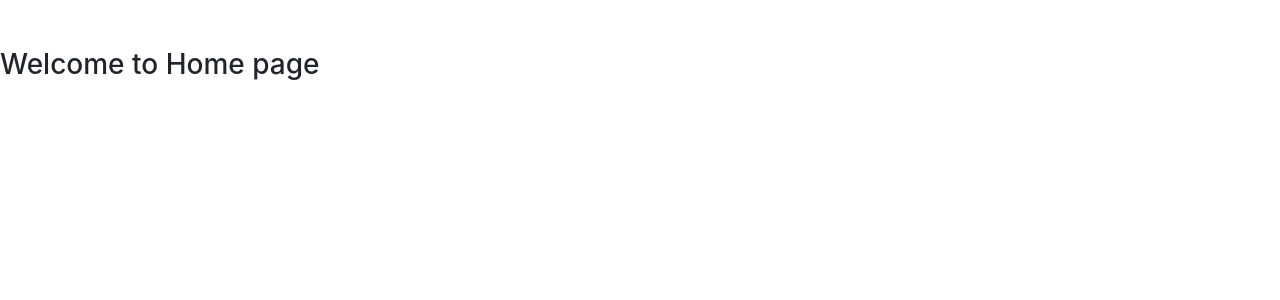
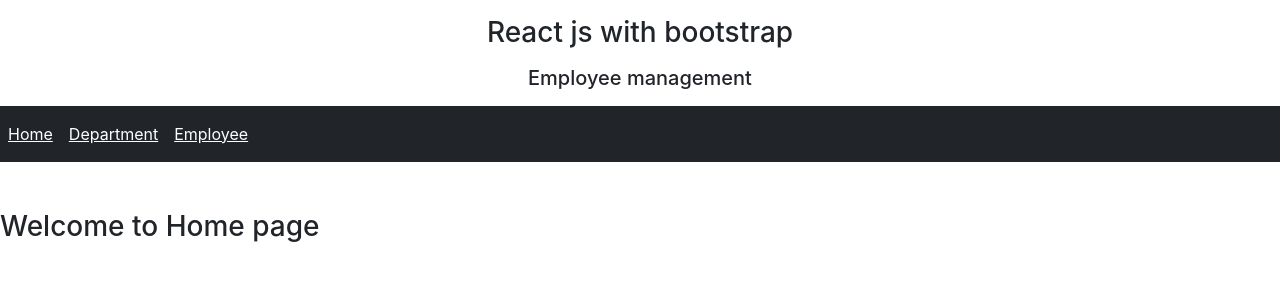
Before and after one commit to heimzza/employees, a React (Create React App) app: page / in a window 1280 px wide. Shown: the top 300 px of the page. Built offline with nearby package versions, Linux system fonts and the light colour scheme.

Commit message:
navbar added

```diff
--- a/src/App.js
+++ b/src/App.js
@@ -2,6 +2,7 @@
 import {Home} from './components/Home';
 import {Department} from './components/Department';
 import {Employee} from './components/Employee';
+import {Navigation} from './components/Navigation';
 import {
   BrowserRouter,
   Routes,
@@ -11,6 +12,15 @@
 function App() {
   return (
     <BrowserRouter>
+      <h3 className='m-3 d-flex justify-content-center'>
+        React js with bootstrap
+      </h3>
+      <h5 className='m-3 d-flex justify-content-center'>
+        Employee management
+      </h5>
+
+      <Navigation></Navigation>
+
       <Routes>
         <Route path="/" element={<Home />}>
           <Route index element={<Home />} />
--- /dev/null
+++ b/src/components/Navigation.js
@@ -0,0 +1,23 @@
+import React, { Component } from 'react';
+import {NavLink} from 'react-router-dom';
+import { Navbar, Nav } from 'react-bootstrap';
+
+export class Navigation extends Component {
+    render() {
+        return (
+            <Navbar bg='dark' expand='lg'>
+            <Navbar.Toggle aria-controls='basic-navbar-nav'/>
+            <Navbar.Collapse id='basic-navbar-nav'>
+            <Nav>
+                <NavLink className='d-inline p-2 bg-dark text-white'
+                to='/'>Home</NavLink>
+                <NavLink className='d-inline p-2 bg-dark text-white'
+                to='/department'>Department</NavLink>
+                <NavLink className='d-inline p-2 bg-dark text-white'
+                to='/employee'>Employee</NavLink>
+            </Nav>
+            </Navbar.Collapse>
+            </Navbar>
+        );
+    }
+}
```
